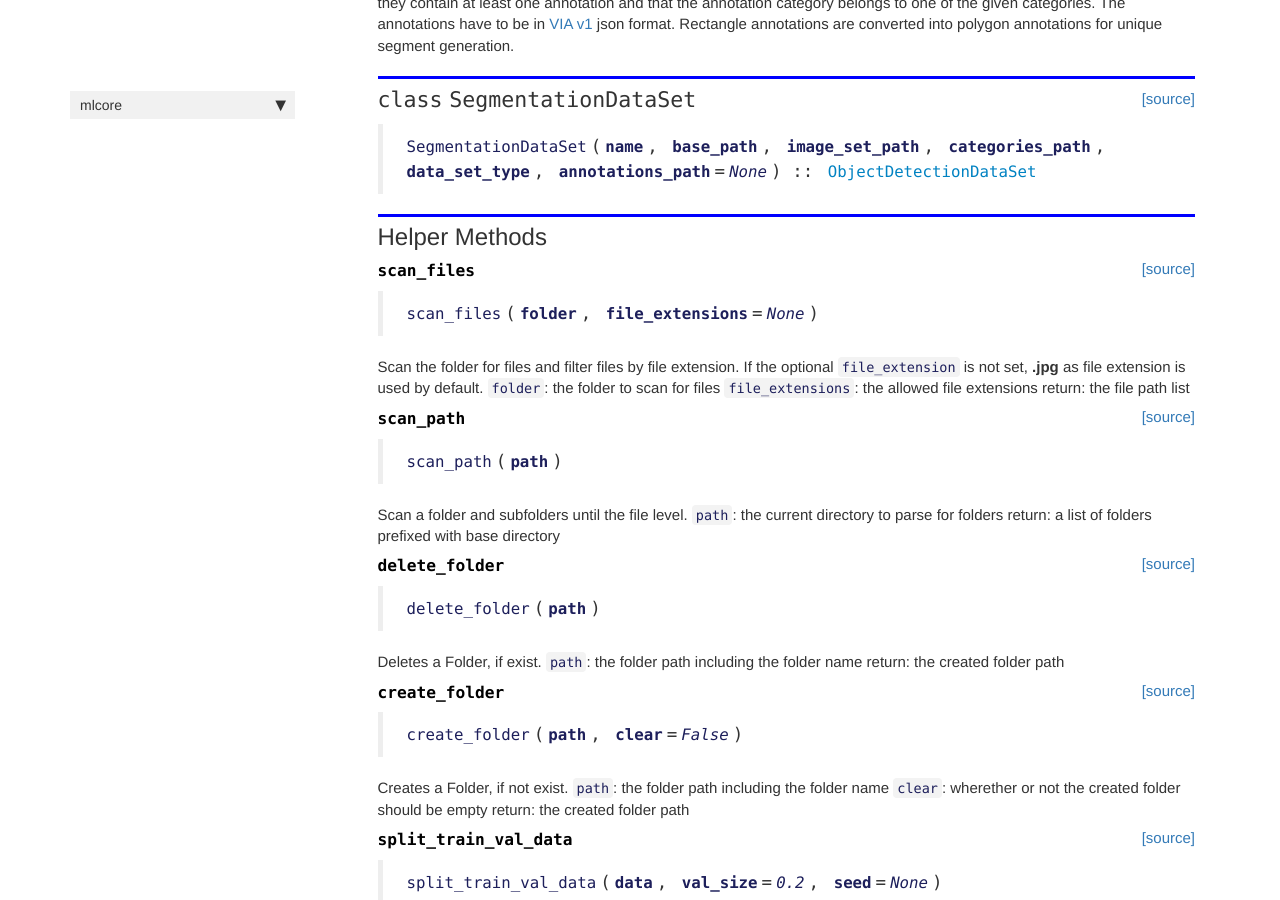
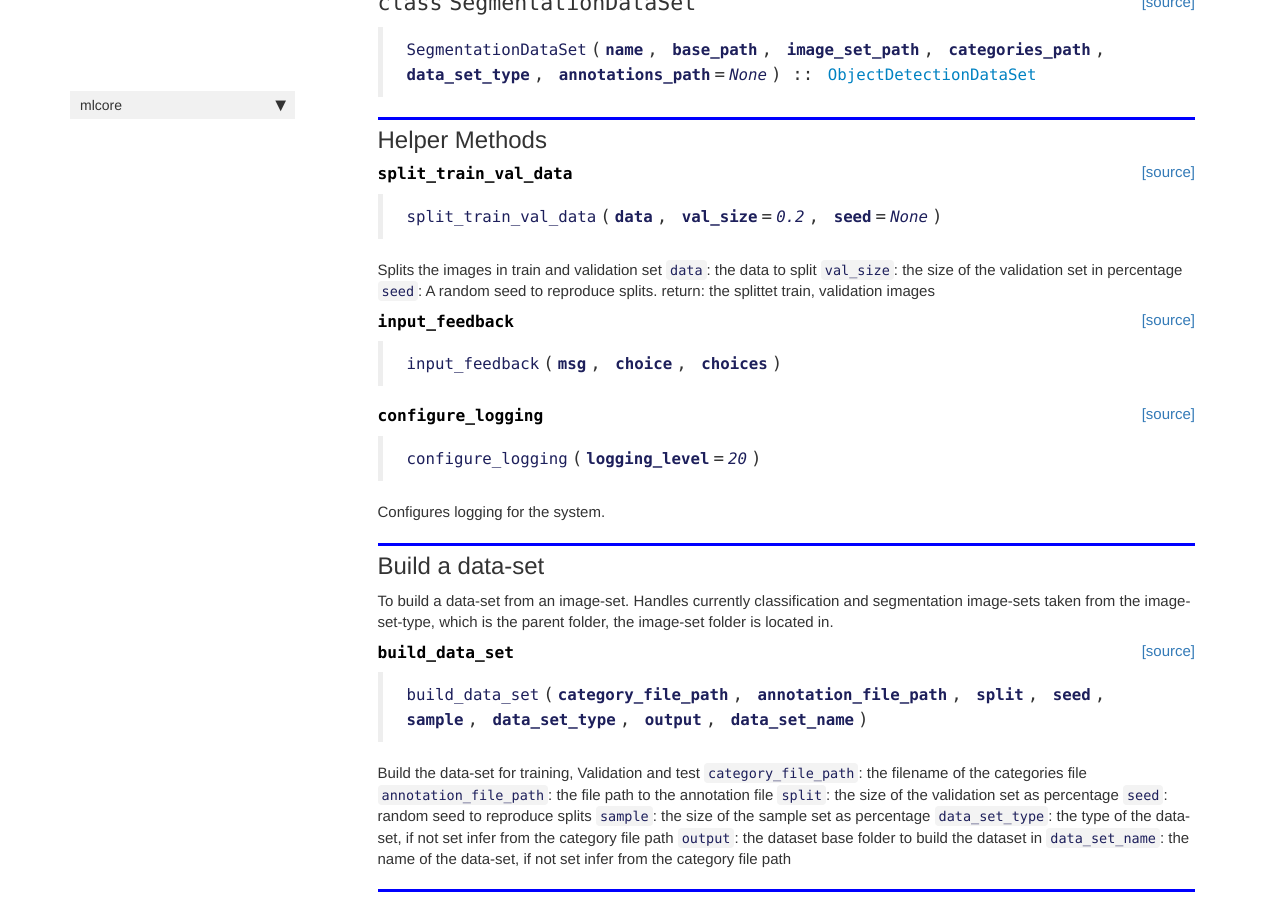
Before and after one commit to AI-Force/aiforce, a Jekyll site: the page built from docs/dataset.html, in a window 1280 px wide and 900 px high, scrolled down 2140 px. Built offline with Jekyll 4.4.1, drawn with Linux system fonts in a browser that asks for light colours; nearby versions of some CDN libraries; comment, search, counter and statistics services are not loaded; some of the changed text lies outside the part shown.

Commit message:
bugfix dataset

```diff
--- a/docs/dataset.html
+++ b/docs/dataset.html
@@ -134,7 +134,7 @@ where <code>[data_set_type]</code> is the same as the corresponding <code>[image
 
 
 <div class="output_markdown rendered_html output_subarea ">
-<h2 id="DataSet" class="doc_header"><code>class</code> <code>DataSet</code><a href="https://github.com/ai-force/ML-Core/tree/master/mlcore/dataset.py#L56" class="source_link" style="float:right">[source]</a></h2><blockquote><p><code>DataSet</code>(<strong><code>name</code></strong>, <strong><code>base_path</code></strong>, <strong><code>image_set_path</code></strong>, <strong><code>categories_path</code></strong>, <strong><code>data_set_type</code></strong>)</p>
+<h2 id="DataSet" class="doc_header"><code>class</code> <code>DataSet</code><a href="https://github.com/ai-force/ML-Core/tree/master/mlcore/dataset.py#L54" class="source_link" style="float:right">[source]</a></h2><blockquote><p><code>DataSet</code>(<strong><code>name</code></strong>, <strong><code>base_path</code></strong>, <strong><code>image_set_path</code></strong>, <strong><code>categories_path</code></strong>, <strong><code>data_set_type</code></strong>)</p>
 </blockquote>
 
 </div>
@@ -179,7 +179,7 @@ All images are validated, if they belong to one of the given categories. If cate
 
 
 <div class="output_markdown rendered_html output_subarea ">
-<h2 id="ClassificationDataSet" class="doc_header"><code>class</code> <code>ClassificationDataSet</code><a href="https://github.com/ai-force/ML-Core/tree/master/mlcore/dataset.py#L126" class="source_link" style="float:right">[source]</a></h2><blockquote><p><code>ClassificationDataSet</code>(<strong><code>name</code></strong>, <strong><code>base_path</code></strong>, <strong><code>image_set_path</code></strong>, <strong><code>categories_path</code></strong>, <strong><code>data_set_type</code></strong>, <strong><code>annotations_path</code></strong>=<em><code>None</code></em>) :: <a href="/ML-Core-Docs/dataset#DataSet"><code>DataSet</code></a></p>
+<h2 id="ClassificationDataSet" class="doc_header"><code>class</code> <code>ClassificationDataSet</code><a href="https://github.com/ai-force/ML-Core/tree/master/mlcore/dataset.py#L124" class="source_link" style="float:right">[source]</a></h2><blockquote><p><code>ClassificationDataSet</code>(<strong><code>name</code></strong>, <strong><code>base_path</code></strong>, <strong><code>image_set_path</code></strong>, <strong><code>categories_path</code></strong>, <strong><code>data_set_type</code></strong>, <strong><code>annotations_path</code></strong>=<em><code>None</code></em>) :: <a href="/ML-Core-Docs/dataset#DataSet"><code>DataSet</code></a></p>
 </blockquote>
 
 </div>
@@ -224,7 +224,7 @@ All images are validated against the annotations, if they contain at least one a
 
 
 <div class="output_markdown rendered_html output_subarea ">
-<h2 id="ObjectDetectionDataSet" class="doc_header"><code>class</code> <code>ObjectDetectionDataSet</code><a href="https://github.com/ai-force/ML-Core/tree/master/mlcore/dataset.py#L393" class="source_link" style="float:right">[source]</a></h2><blockquote><p><code>ObjectDetectionDataSet</code>(<strong><code>name</code></strong>, <strong><code>base_path</code></strong>, <strong><code>image_set_path</code></strong>, <strong><code>categories_path</code></strong>, <strong><code>data_set_type</code></strong>, <strong><code>annotations_path</code></strong>=<em><code>None</code></em>) :: <a href="/ML-Core-Docs/dataset#DataSet"><code>DataSet</code></a></p>
+<h2 id="ObjectDetectionDataSet" class="doc_header"><code>class</code> <code>ObjectDetectionDataSet</code><a href="https://github.com/ai-force/ML-Core/tree/master/mlcore/dataset.py#L391" class="source_link" style="float:right">[source]</a></h2><blockquote><p><code>ObjectDetectionDataSet</code>(<strong><code>name</code></strong>, <strong><code>base_path</code></strong>, <strong><code>image_set_path</code></strong>, <strong><code>categories_path</code></strong>, <strong><code>data_set_type</code></strong>, <strong><code>annotations_path</code></strong>=<em><code>None</code></em>) :: <a href="/ML-Core-Docs/dataset#DataSet"><code>DataSet</code></a></p>
 </blockquote>
 
 </div>
@@ -269,7 +269,7 @@ All images are validated against the annotations, if they contain at least one a
 
 
 <div class="output_markdown rendered_html output_subarea ">
-<h2 id="SegmentationDataSet" class="doc_header"><code>class</code> <code>SegmentationDataSet</code><a href="https://github.com/ai-force/ML-Core/tree/master/mlcore/dataset.py#L693" class="source_link" style="float:right">[source]</a></h2><blockquote><p><code>SegmentationDataSet</code>(<strong><code>name</code></strong>, <strong><code>base_path</code></strong>, <strong><code>image_set_path</code></strong>, <strong><code>categories_path</code></strong>, <strong><code>data_set_type</code></strong>, <strong><code>annotations_path</code></strong>=<em><code>None</code></em>) :: <a href="/ML-Core-Docs/dataset#ObjectDetectionDataSet"><code>ObjectDetectionDataSet</code></a></p>
+<h2 id="SegmentationDataSet" class="doc_header"><code>class</code> <code>SegmentationDataSet</code><a href="https://github.com/ai-force/ML-Core/tree/master/mlcore/dataset.py#L691" class="source_link" style="float:right">[source]</a></h2><blockquote><p><code>SegmentationDataSet</code>(<strong><code>name</code></strong>, <strong><code>base_path</code></strong>, <strong><code>image_set_path</code></strong>, <strong><code>categories_path</code></strong>, <strong><code>data_set_type</code></strong>, <strong><code>annotations_path</code></strong>=<em><code>None</code></em>) :: <a href="/ML-Core-Docs/dataset#ObjectDetectionDataSet"><code>ObjectDetectionDataSet</code></a></p>
 </blockquote>
 
 </div>
@@ -306,146 +306,7 @@ All images are validated against the annotations, if they contain at least one a
 
 
 <div class="output_markdown rendered_html output_subarea ">
-<h4 id="scan_files" class="doc_header"><code>scan_files</code><a href="https://github.com/ai-force/ML-Core/tree/master/mlcore/dataset.py#L882" class="source_link" style="float:right">[source]</a></h4><blockquote><p><code>scan_files</code>(<strong><code>folder</code></strong>, <strong><code>file_extensions</code></strong>=<em><code>None</code></em>)</p>
-</blockquote>
-<p>Scan the folder for files and filter files by file extension.
-If the optional <code>file_extension</code> is not set, <strong>.jpg</strong> as file extension is used by default.
-<code>folder</code>: the folder to scan for files
-<code>file_extensions</code>: the allowed file extensions
-return: the file path list</p>
-
-</div>
-
-</div>
-
-</div>
-</div>
-
-</div>
-    {% endraw %}
-
-    {% raw %}
-
-<div class="cell border-box-sizing code_cell rendered">
-
-</div>
-    {% endraw %}
-
-    {% raw %}
-
-<div class="cell border-box-sizing code_cell rendered">
-
-<div class="output_wrapper">
-<div class="output">
-
-<div class="output_area">
-
-
-<div class="output_markdown rendered_html output_subarea ">
-<h4 id="scan_path" class="doc_header"><code>scan_path</code><a href="https://github.com/ai-force/ML-Core/tree/master/mlcore/dataset.py#L908" class="source_link" style="float:right">[source]</a></h4><blockquote><p><code>scan_path</code>(<strong><code>path</code></strong>)</p>
-</blockquote>
-<p>Scan a folder and subfolders until the file level.
-<code>path</code>: the current directory to parse for folders
-return: a list of folders prefixed with base directory</p>
-
-</div>
-
-</div>
-
-</div>
-</div>
-
-</div>
-    {% endraw %}
-
-    {% raw %}
-
-<div class="cell border-box-sizing code_cell rendered">
-
-</div>
-    {% endraw %}
-
-    {% raw %}
-
-<div class="cell border-box-sizing code_cell rendered">
-
-<div class="output_wrapper">
-<div class="output">
-
-<div class="output_area">
-
-
-<div class="output_markdown rendered_html output_subarea ">
-<h4 id="delete_folder" class="doc_header"><code>delete_folder</code><a href="https://github.com/ai-force/ML-Core/tree/master/mlcore/dataset.py#L929" class="source_link" style="float:right">[source]</a></h4><blockquote><p><code>delete_folder</code>(<strong><code>path</code></strong>)</p>
-</blockquote>
-<p>Deletes a Folder, if exist.
-<code>path</code>: the folder path including the folder name
-return: the created folder path</p>
-
-</div>
-
-</div>
-
-</div>
-</div>
-
-</div>
-    {% endraw %}
-
-    {% raw %}
-
-<div class="cell border-box-sizing code_cell rendered">
-
-</div>
-    {% endraw %}
-
-    {% raw %}
-
-<div class="cell border-box-sizing code_cell rendered">
-
-<div class="output_wrapper">
-<div class="output">
-
-<div class="output_area">
-
-
-<div class="output_markdown rendered_html output_subarea ">
-<h4 id="create_folder" class="doc_header"><code>create_folder</code><a href="https://github.com/ai-force/ML-Core/tree/master/mlcore/dataset.py#L942" class="source_link" style="float:right">[source]</a></h4><blockquote><p><code>create_folder</code>(<strong><code>path</code></strong>, <strong><code>clear</code></strong>=<em><code>False</code></em>)</p>
-</blockquote>
-<p>Creates a Folder, if not exist.
-<code>path</code>: the folder path including the folder name
-<code>clear</code>: wherether or not the created folder should be empty
-return: the created folder path</p>
-
-</div>
-
-</div>
-
-</div>
-</div>
-
-</div>
-    {% endraw %}
-
-    {% raw %}
-
-<div class="cell border-box-sizing code_cell rendered">
-
-</div>
-    {% endraw %}
-
-    {% raw %}
-
-<div class="cell border-box-sizing code_cell rendered">
-
-<div class="output_wrapper">
-<div class="output">
-
-<div class="output_area">
-
-
-<div class="output_markdown rendered_html output_subarea ">
-<h4 id="split_train_val_data" class="doc_header"><code>split_train_val_data</code><a href="https://github.com/ai-force/ML-Core/tree/master/mlcore/dataset.py#L962" class="source_link" style="float:right">[source]</a></h4><blockquote><p><code>split_train_val_data</code>(<strong><code>data</code></strong>, <strong><code>val_size</code></strong>=<em><code>0.2</code></em>, <strong><code>seed</code></strong>=<em><code>None</code></em>)</p>
+<h4 id="split_train_val_data" class="doc_header"><code>split_train_val_data</code><a href="https://github.com/ai-force/ML-Core/tree/master/mlcore/dataset.py#L880" class="source_link" style="float:right">[source]</a></h4><blockquote><p><code>split_train_val_data</code>(<strong><code>data</code></strong>, <strong><code>val_size</code></strong>=<em><code>0.2</code></em>, <strong><code>seed</code></strong>=<em><code>None</code></em>)</p>
 </blockquote>
 <p>Splits the images in train and validation set
 <code>data</code>: the data to split
@@ -481,7 +342,7 @@ return: the splittet train, validation images</p>
 
 
 <div class="output_markdown rendered_html output_subarea ">
-<h4 id="input_feedback" class="doc_header"><code>input_feedback</code><a href="https://github.com/ai-force/ML-Core/tree/master/mlcore/dataset.py#L978" class="source_link" style="float:right">[source]</a></h4><blockquote><p><code>input_feedback</code>(<strong><code>msg</code></strong>, <strong><code>choice</code></strong>, <strong><code>choices</code></strong>)</p>
+<h4 id="input_feedback" class="doc_header"><code>input_feedback</code><a href="https://github.com/ai-force/ML-Core/tree/master/mlcore/dataset.py#L896" class="source_link" style="float:right">[source]</a></h4><blockquote><p><code>input_feedback</code>(<strong><code>msg</code></strong>, <strong><code>choice</code></strong>, <strong><code>choices</code></strong>)</p>
 </blockquote>
 
 </div>
@@ -512,7 +373,7 @@ return: the splittet train, validation images</p>
 
 
 <div class="output_markdown rendered_html output_subarea ">
-<h4 id="configure_logging" class="doc_header"><code>configure_logging</code><a href="https://github.com/ai-force/ML-Core/tree/master/mlcore/dataset.py#L991" class="source_link" style="float:right">[source]</a></h4><blockquote><p><code>configure_logging</code>(<strong><code>logging_level</code></strong>=<em><code>20</code></em>)</p>
+<h4 id="configure_logging" class="doc_header"><code>configure_logging</code><a href="https://github.com/ai-force/ML-Core/tree/master/mlcore/dataset.py#L909" class="source_link" style="float:right">[source]</a></h4><blockquote><p><code>configure_logging</code>(<strong><code>logging_level</code></strong>=<em><code>20</code></em>)</p>
 </blockquote>
 <p>Configures logging for the system.</p>
 
@@ -557,7 +418,7 @@ return: the splittet train, validation images</p>
 
 
 <div class="output_markdown rendered_html output_subarea ">
-<h4 id="build_data_set" class="doc_header"><code>build_data_set</code><a href="https://github.com/ai-force/ML-Core/tree/master/mlcore/dataset.py#L1011" class="source_link" style="float:right">[source]</a></h4><blockquote><p><code>build_data_set</code>(<strong><code>category_file_path</code></strong>, <strong><code>annotation_file_path</code></strong>, <strong><code>split</code></strong>, <strong><code>seed</code></strong>, <strong><code>sample</code></strong>, <strong><code>data_set_type</code></strong>, <strong><code>output</code></strong>, <strong><code>data_set_name</code></strong>)</p>
+<h4 id="build_data_set" class="doc_header"><code>build_data_set</code><a href="https://github.com/ai-force/ML-Core/tree/master/mlcore/dataset.py#L929" class="source_link" style="float:right">[source]</a></h4><blockquote><p><code>build_data_set</code>(<strong><code>category_file_path</code></strong>, <strong><code>annotation_file_path</code></strong>, <strong><code>split</code></strong>, <strong><code>seed</code></strong>, <strong><code>sample</code></strong>, <strong><code>data_set_type</code></strong>, <strong><code>output</code></strong>, <strong><code>data_set_name</code></strong>)</p>
 </blockquote>
 <p>Build the data-set for training, Validation and test
 <code>category_file_path</code>: the filename of the categories file
--- a/mlcore/__init__.py
+++ b/mlcore/__init__.py
@@ -1 +1 @@
-__version__ = "0.0.22"
+__version__ = "0.0.23"
--- a/mlcore/dataset.py
+++ b/mlcore/dataset.py
@@ -17,7 +17,7 @@ from logging.handlers import MemoryHandler
 from .core import Type, infer_type
 from .io.core import create_folder, scan_files
 from .via.converter import region_polygon_to_rect, region_rect_to_polygon
-from .via.core import read_annotations
+from .annotation.via import read_annotations
 from mlcore import category_tools
 import numpy as np
 import shutil
```
Also changed, not shown: 1 other file.
